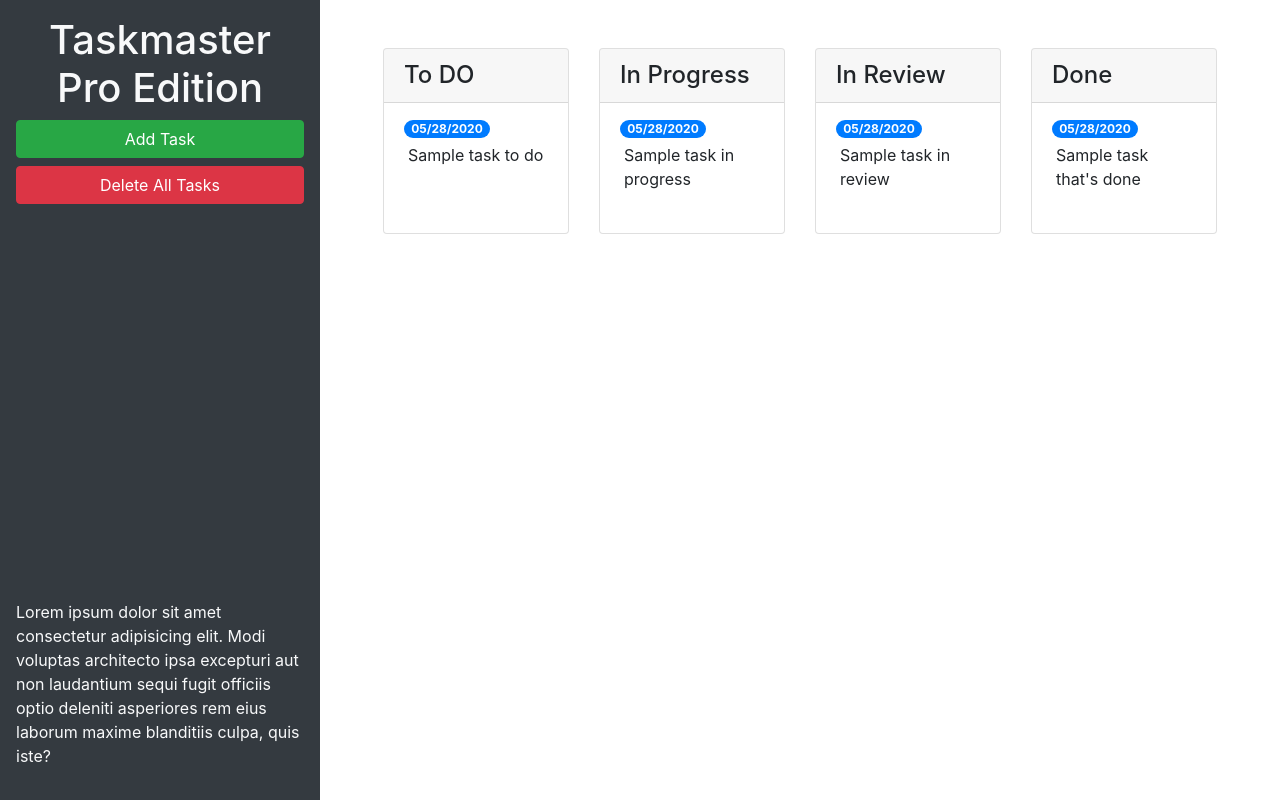
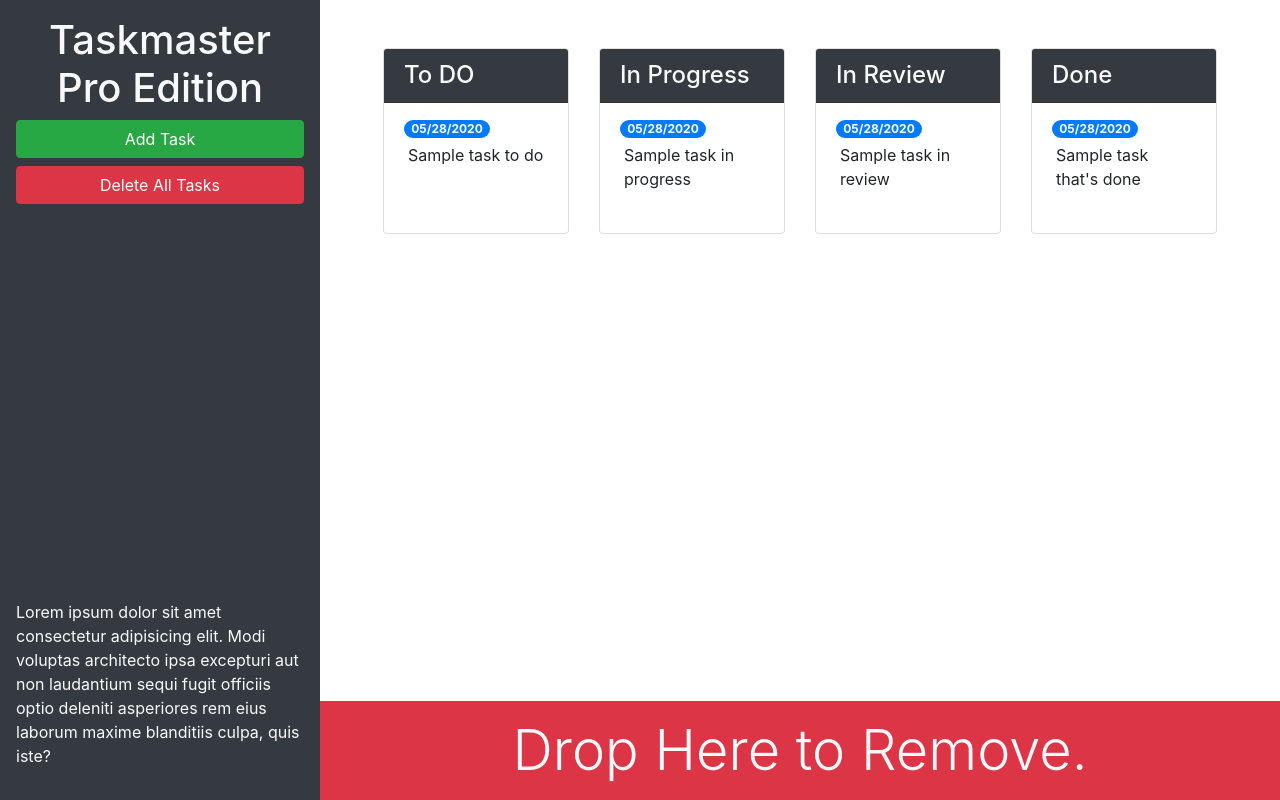
Before and after one commit to dolfo24/taskmaster-pro, a plain HTML site: page taskmaster-starter/index.html in a window 1280 px wide. Drawn offline with nearby package versions, Linux system fonts and the light colour scheme.

Commit message:
added bootstrap components

```diff
--- a/taskmaster-starter/index.html
+++ b/taskmaster-starter/index.html
@@ -13,23 +13,24 @@
 <body>
 
   <div class="row min-vh-100 no-gutters">
-    <header class="col-12 col-lg-3 bg-dark text-light d-flex flex-column p-4 p-lg-3">
+    <header class="col-12 col-lg-3 bg-dark text-light sticky-top d-flex flex-column p-4 p-lg-3">
       <h1 class="text-center">Taskmaster Pro Edition</h1>
       <button id="create-task" class="btn btn-block btn-success" data-toggle="modal" data-target="#task-form-modal">Add
         Task</button>
       <button id="remove-tasks" class="btn btn-block btn-danger">Delete All Tasks</button>
-      <p class="mt-auto">Lorem ipsum dolor sit amet consectetur adipisicing elit. Modi voluptas architecto ipsa
+      <p class="mt-auto d-none d-lg-block">Lorem ipsum dolor sit amet consectetur adipisicing elit. Modi voluptas architecto ipsa
         excepturi aut non
         laudantium sequi fugit officiis optio deleniti asperiores rem eius laborum maxime blanditiis culpa, quis iste?
       </p>
     </header>
-    <main class="col-12 col-lg-9">
+
+    <main class="col-12 col-lg-9 d-flex flex-column">
       <div class="m-5 row justify-content-around">
 
         <!-- todo start -->
         <div class="col-12 col-md-6 col-xl-3 mb-3">
           <div class="card">
-            <h4 class="card-header">
+            <h4 class="card-header bg-dark text-light">
               To DO
             </h4>
             <ul id="list-toDo" class="list-group list-group-flush">
@@ -45,7 +46,7 @@
         <!-- in progress start -->
         <div class="col-12 col-md-6 col-xl-3 mb-3">
           <div class="card">
-            <h4 class="card-header">
+            <h4 class="card-header bg-dark text-light">
               In Progress
             </h4>
             <ul id="list-inProgress" class="list-group list-group-flush">
@@ -61,7 +62,7 @@
         <!-- in review start -->
         <div class="col-12 col-md-6 col-xl-3 mb-3">
           <div class="card">
-            <h4 class="card-header">
+            <h4 class="card-header bg-dark text-light">
               In Review
             </h4>
             <ul id="list-inReview" class="list-group list-group-flush">
@@ -77,7 +78,7 @@
         <!-- done start -->
         <div class="col col-md-6 col-xl-3 mb-3">
           <div class="card">
-            <h4 class="card-header">
+            <h4 class="card-header bg-dark text-light">
               Done
             </h4>
             <ul id="list-done" class="list-group list-group-flush">
@@ -88,7 +89,11 @@
             </ul>
           </div>
         </div>
-        <!-- done end -->
+      </div>
+      <div class="mt-auto" id="trash">
+        <div class="w-100 bg-danger p-3 text-center text-light display-4">
+          Drop Here to Remove.
+        </div>
       </div>
     </main>
   </div>
```
